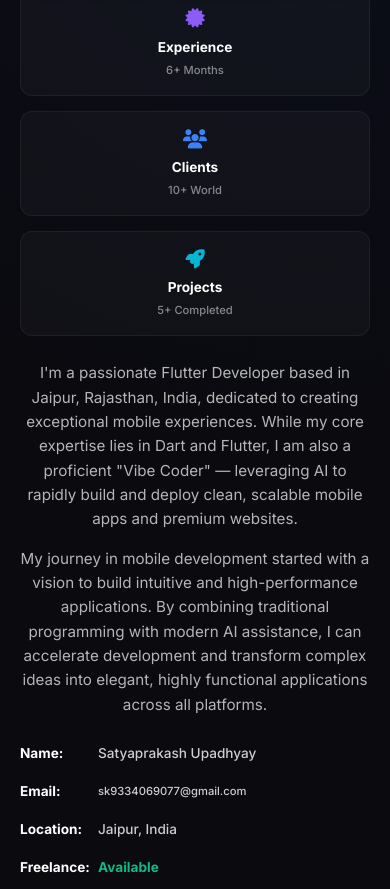
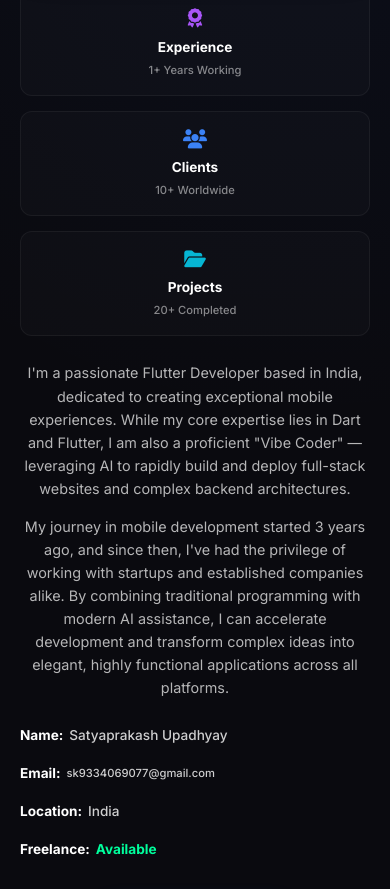
Before and after one commit to Satya93-ux/My_portfolio-main, a React (Vite) app: page / in a window 390 px wide. Shown: the part 1675-2564 px from the top of the page. Built offline with nearby package versions, Linux system fonts and the light colour scheme.

Commit message:
refactor: update project card styling and refresh professional experience details in About component

```diff
--- a/src/components/About.jsx
+++ b/src/components/About.jsx
@@ -33,8 +33,8 @@ const About = () => {
                 boxShadow: '0 10px 20px rgba(59, 130, 246, 0.4)',
                 border: '3px solid #0a0a0f'
               }}>
-                <span style={{ fontSize: 'clamp(0.9rem, 3vw, 1.3rem)', fontWeight: '900', display: 'block', color: '#fff', lineHeight: '1' }}>6+</span>
-                <span style={{ fontSize: '0.55rem', fontWeight: '700', color: '#fff', textTransform: 'uppercase', letterSpacing: '1px' }}>Months Exp</span>
+                <span style={{ fontSize: 'clamp(1rem, 3vw, 1.4rem)', fontWeight: '800', display: 'block', color: '#fff', lineHeight: '1', marginBottom: '2px' }}>1+</span>
+                <span style={{ fontSize: 'clamp(0.6rem, 1.5vw, 0.75rem)', fontWeight: '600', color: 'rgba(255,255,255,0.9)', textTransform: 'uppercase', letterSpacing: '0.5px', lineHeight: '1.2', display: 'block' }}>Years of Experience</span>
               </div>
             </div>
           </div>
@@ -43,48 +43,54 @@ const About = () => {
           <div className="about-right">
             {/* Stat Cards */}
             <div className="about-stats" style={{ display: 'grid', gridTemplateColumns: 'repeat(3, 1fr)', gap: '12px', marginBottom: '25px' }}>
-              <div style={{ background: 'rgba(255, 255, 255, 0.03)', padding: '15px 10px', borderRadius: '12px', textAlign: 'center', border: '1px solid rgba(255, 255, 255, 0.05)', transition: '0.3s' }}>
-                <i className="fas fa-certificate" style={{ fontSize: '1.2rem', color: '#8b5cf6', marginBottom: '8px' }}></i>
+              <div style={{ background: 'rgba(255, 255, 255, 0.02)', padding: '15px 10px', borderRadius: '12px', textAlign: 'center', border: '1px solid rgba(255, 255, 255, 0.05)', transition: '0.3s' }}>
+                <i className="fas fa-award" style={{ fontSize: '1.2rem', color: '#a855f7', marginBottom: '8px' }}></i>
                 <h3 style={{ fontSize: '0.85rem', fontWeight: '700', color: '#fff', marginBottom: '2px' }}>Experience</h3>
-                <p style={{ fontSize: '0.7rem', color: 'rgba(255, 255, 255, 0.5)', fontWeight: '500' }}>6+ Months</p>
+                <p style={{ fontSize: '0.7rem', color: 'rgba(255, 255, 255, 0.5)', fontWeight: '500' }}>1+ Years Working</p>
               </div>
-              <div style={{ background: 'rgba(255, 255, 255, 0.03)', padding: '15px 10px', borderRadius: '12px', textAlign: 'center', border: '1px solid rgba(255, 255, 255, 0.05)', transition: '0.3s' }}>
+              <div style={{ background: 'rgba(255, 255, 255, 0.02)', padding: '15px 10px', borderRadius: '12px', textAlign: 'center', border: '1px solid rgba(255, 255, 255, 0.05)', transition: '0.3s' }}>
                 <i className="fas fa-users" style={{ fontSize: '1.2rem', color: '#3b82f6', marginBottom: '8px' }}></i>
                 <h3 style={{ fontSize: '0.85rem', fontWeight: '700', color: '#fff', marginBottom: '2px' }}>Clients</h3>
-                <p style={{ fontSize: '0.7rem', color: 'rgba(255, 255, 255, 0.5)', fontWeight: '500' }}>10+ World</p>
+                <p style={{ fontSize: '0.7rem', color: 'rgba(255, 255, 255, 0.5)', fontWeight: '500' }}>10+ Worldwide</p>
               </div>
-              <div style={{ background: 'rgba(255, 255, 255, 0.03)', padding: '15px 10px', borderRadius: '12px', textAlign: 'center', border: '1px solid rgba(255, 255, 255, 0.05)', transition: '0.3s' }}>
-                <i className="fas fa-rocket" style={{ fontSize: '1.2rem', color: '#06b6d4', marginBottom: '8px' }}></i>
+              <div style={{ background: 'rgba(255, 255, 255, 0.02)', padding: '15px 10px', borderRadius: '12px', textAlign: 'center', border: '1px solid rgba(255, 255, 255, 0.05)', transition: '0.3s' }}>
+                <i className="fas fa-folder-open" style={{ fontSize: '1.2rem', color: '#06b6d4', marginBottom: '8px' }}></i>
                 <h3 style={{ fontSize: '0.85rem', fontWeight: '700', color: '#fff', marginBottom: '2px' }}>Projects</h3>
-                <p style={{ fontSize: '0.7rem', color: 'rgba(255, 255, 255, 0.5)', fontWeight: '500' }}>5+ Completed</p>
+                <p style={{ fontSize: '0.7rem', color: 'rgba(255, 255, 255, 0.5)', fontWeight: '500' }}>20+ Completed</p>
               </div>
             </div>
 
             {/* Description */}
-            <p style={{ fontSize: '0.95rem', lineHeight: '1.6', color: 'rgba(255, 255, 255, 0.7)', marginBottom: '15px' }}>
-              I'm a passionate Flutter Developer based in Jaipur, Rajasthan, India, dedicated to creating exceptional mobile experiences. While my core expertise lies in Dart and Flutter, I am also a proficient "Vibe Coder" — leveraging AI to rapidly build and deploy clean, scalable mobile apps and premium websites.
+            <p style={{ fontSize: '0.9rem', lineHeight: '1.6', color: 'rgba(255, 255, 255, 0.7)', marginBottom: '15px' }}>
+              I'm a passionate Flutter Developer based in India, dedicated to creating exceptional mobile experiences. While my core expertise lies in Dart and Flutter, I am also a proficient "Vibe Coder" — leveraging AI to rapidly build and deploy full-stack websites and complex backend architectures.
             </p>
-            <p style={{ fontSize: '0.95rem', lineHeight: '1.6', color: 'rgba(255, 255, 255, 0.7)', marginBottom: '25px' }}>
-              My journey in mobile development started with a vision to build intuitive and high-performance applications. By combining traditional programming with modern AI assistance, I can accelerate development and transform complex ideas into elegant, highly functional applications across all platforms.
+            <p style={{ fontSize: '0.9rem', lineHeight: '1.6', color: 'rgba(255, 255, 255, 0.7)', marginBottom: '25px' }}>
+              My journey in mobile development started 3 years ago, and since then, I've had the privilege of working with startups and established companies alike. By combining traditional programming with modern AI assistance, I can accelerate development and transform complex ideas into elegant, highly functional applications across all platforms.
             </p>
 
             {/* Info Grid */}
-            <div className="about-info-grid" style={{ display: 'grid', gridTemplateColumns: '1fr 1fr', gap: '12px 20px', marginBottom: '30px' }}>
-              <div style={{ display: 'flex', alignItems: 'center', gap: '8px' }}>
-                <span style={{ fontWeight: '800', color: '#fff', minWidth: '70px', fontSize: '0.85rem' }}>Name:</span>
-                <span style={{ color: 'rgba(255, 255, 255, 0.8)', fontWeight: '500', fontSize: '0.85rem' }}>Satyaprakash Upadhyay</span>
+            <div className="about-info-grid" style={{
+              display: 'grid',
+              gridTemplateColumns: 'minmax(150px, 1fr) minmax(200px, 1.2fr)',
+              gap: '12px 25px',
+              marginBottom: '35px',
+              width: '100%'
+            }}>
+              <div style={{ display: 'flex', alignItems: 'center', gap: '6px' }}>
+                <span style={{ fontWeight: '800', color: '#fff', fontSize: '0.85rem' }}>Name:</span>
+                <span style={{ color: 'rgba(255, 255, 255, 0.8)', fontWeight: '500', fontSize: '0.85rem', whiteSpace: 'nowrap' }}>Satyaprakash Upadhyay</span>
               </div>
-              <div style={{ display: 'flex', alignItems: 'center', gap: '8px' }}>
-                <span style={{ fontWeight: '800', color: '#fff', minWidth: '70px', fontSize: '0.85rem' }}>Email:</span>
-                <span style={{ color: 'rgba(255, 255, 255, 0.8)', fontWeight: '500', fontSize: 'clamp(0.7rem, 2.5vw, 0.85rem)', wordBreak: 'break-all' }}>sk9334069077@gmail.com</span>
+              <div style={{ display: 'flex', alignItems: 'center', gap: '6px' }}>
+                <span style={{ fontWeight: '800', color: '#fff', fontSize: '0.85rem' }}>Email:</span>
+                <span style={{ color: 'rgba(255, 255, 255, 0.8)', fontWeight: '500', fontSize: 'clamp(0.7rem, 2.2vw, 0.85rem)', wordBreak: 'break-all' }}>sk9334069077@gmail.com</span>
               </div>
-              <div style={{ display: 'flex', alignItems: 'center', gap: '8px' }}>
-                <span style={{ fontWeight: '800', color: '#fff', minWidth: '70px', fontSize: '0.85rem' }}>Location:</span>
-                <span style={{ color: 'rgba(255, 255, 255, 0.8)', fontWeight: '500', fontSize: '0.85rem' }}>Jaipur, India</span>
+              <div style={{ display: 'flex', alignItems: 'center', gap: '6px' }}>
+                <span style={{ fontWeight: '800', color: '#fff', fontSize: '0.85rem' }}>Location:</span>
+                <span style={{ color: 'rgba(255, 255, 255, 0.8)', fontWeight: '500', fontSize: '0.85rem' }}>India</span>
               </div>
-              <div style={{ display: 'flex', alignItems: 'center', gap: '8px' }}>
-                <span style={{ fontWeight: '800', color: '#fff', minWidth: '70px', fontSize: '0.85rem' }}>Freelance:</span>
-                <span style={{ color: '#10b981', fontWeight: '800', fontSize: '0.85rem' }}>Available</span>
+              <div style={{ display: 'flex', alignItems: 'center', gap: '6px' }}>
+                <span style={{ fontWeight: '800', color: '#fff', fontSize: '0.85rem' }}>Freelance:</span>
+                <span style={{ color: '#00ff9d', fontWeight: '800', fontSize: '0.85rem' }}>Available</span>
               </div>
             </div>
 
--- a/src/index.css
+++ b/src/index.css
@@ -1996,7 +1996,7 @@ input, textarea {
 .projects-grid {
     display: grid;
     grid-template-columns: repeat(3, 1fr);
-    gap: 20px;
+    gap: 25px;
 }
 
 /* Project Card */
@@ -2021,7 +2021,7 @@ input, textarea {
 /* Project Image */
 .project-image {
     position: relative;
-    aspect-ratio: 16 / 10;
+    aspect-ratio: 16 / 6;
     overflow: hidden;
     display: flex;
     align-items: center;
@@ -2117,14 +2117,14 @@ input, textarea {
 
 /* Project Info */
 .project-info {
-    padding: 20px;
+    padding: 10px 12px;
 }
 
 .project-meta {
     display: flex;
     align-items: center;
-    gap: 10px;
-    margin-bottom: 15px;
+    gap: 8px;
+    margin-bottom: 6px;
 }
 
 .meta-year {
@@ -2144,38 +2144,38 @@ input, textarea {
 
 .project-name {
     font-family: var(--font-primary);
-    font-size: 1.1rem;
+    font-size: 0.95rem;
     font-weight: 600;
     color: var(--text-primary);
-    margin-bottom: 8px;
+    margin-bottom: 6px;
 }
 
 .project-description {
-    font-size: 0.9rem;
+    font-size: 0.8rem;
     color: var(--text-secondary);
-    line-height: 1.6;
-    margin-bottom: 20px;
+    line-height: 1.5;
+    margin-bottom: 10px;
 }
 
 .project-tech {
     display: flex;
     flex-wrap: wrap;
-    gap: 8px;
-    margin-bottom: 20px;
+    gap: 6px;
+    margin-bottom: 10px;
 }
 
 .project-tech span {
-    padding: 5px 12px;
+    padding: 3px 10px;
     background: rgba(var(--primary-rgb), 0.1);
     border-radius: var(--radius-xl);
-    font-size: 0.75rem;
+    font-size: 0.7rem;
     color: var(--primary);
 }
 
 .project-stats-bar {
     display: flex;
-    gap: 20px;
-    padding-top: 20px;
+    gap: 12px;
+    padding-top: 10px;
     border-top: 1px solid rgba(var(--primary-rgb), 0.1);
 }
 
@@ -2195,7 +2195,7 @@ input, textarea {
 /* Work CTA */
 .work-cta {
     text-align: center;
-    margin-top: 60px;
+    margin-top: 35px;
 }
 
 /* Work Responsive */
@@ -2273,7 +2273,7 @@ input, textarea {
 
 .video-embed {
     position: relative;
-    padding-bottom: 56.25%;
+    padding-bottom: 40%;
     height: 0;
     overflow: hidden;
 }
@@ -2289,13 +2289,13 @@ input, textarea {
 
 /* Video Info */
 .video-info {
-    padding: 25px;
+    padding: 10px 12px;
 }
 
 .video-meta {
     display: flex;
-    gap: 20px;
-    margin-bottom: 15px;
+    gap: 12px;
+    margin-bottom: 8px;
 }
 
 .video-meta span {
@@ -2312,18 +2312,18 @@ input, textarea {
 
 .video-title {
     font-family: var(--font-primary);
-    font-size: 1.2rem;
+    font-size: 1rem;
     font-weight: 600;
     color: var(--text-primary);
-    margin-bottom: 10px;
+    margin-bottom: 8px;
     line-height: 1.4;
 }
 
 .video-description {
-    font-size: 0.9rem;
+    font-size: 0.8rem;
     color: var(--text-secondary);
-    line-height: 1.6;
-    margin-bottom: 20px;
+    line-height: 1.5;
+    margin-bottom: 15px;
 }
 
 .video-tags {
@@ -2333,17 +2333,17 @@ input, textarea {
 }
 
 .video-tags span {
-    padding: 5px 14px;
+    padding: 4px 10px;
     background: rgba(var(--primary-rgb), 0.1);
     border-radius: var(--radius-xl);
-    font-size: 0.75rem;
+    font-size: 0.7rem;
     color: var(--primary);
 }
 
 /* Videos CTA */
 .videos-cta {
     text-align: center;
-    margin-top: 50px;
+    margin-top: 30px;
 }
 
 /* Videos Responsive */
```
